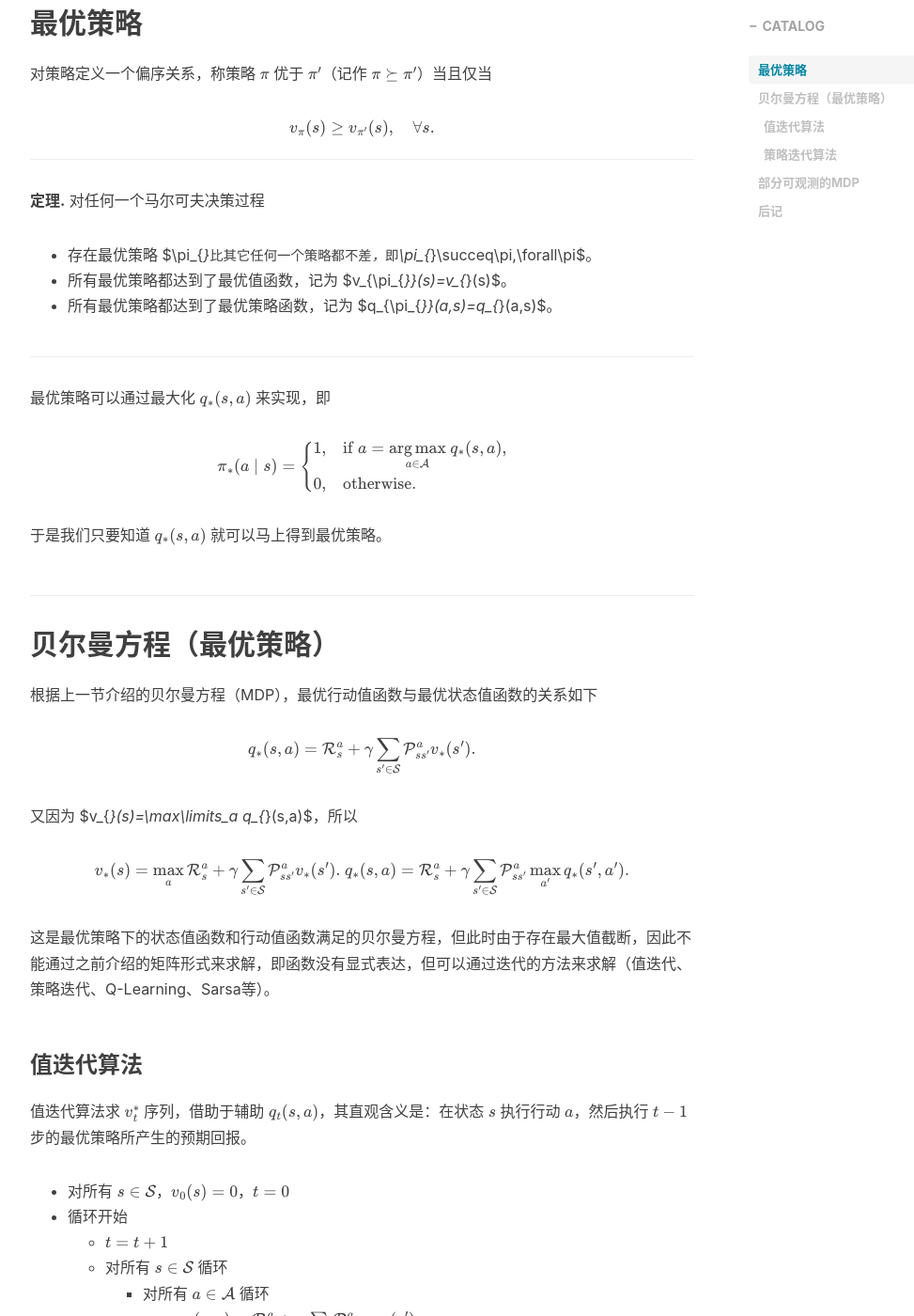
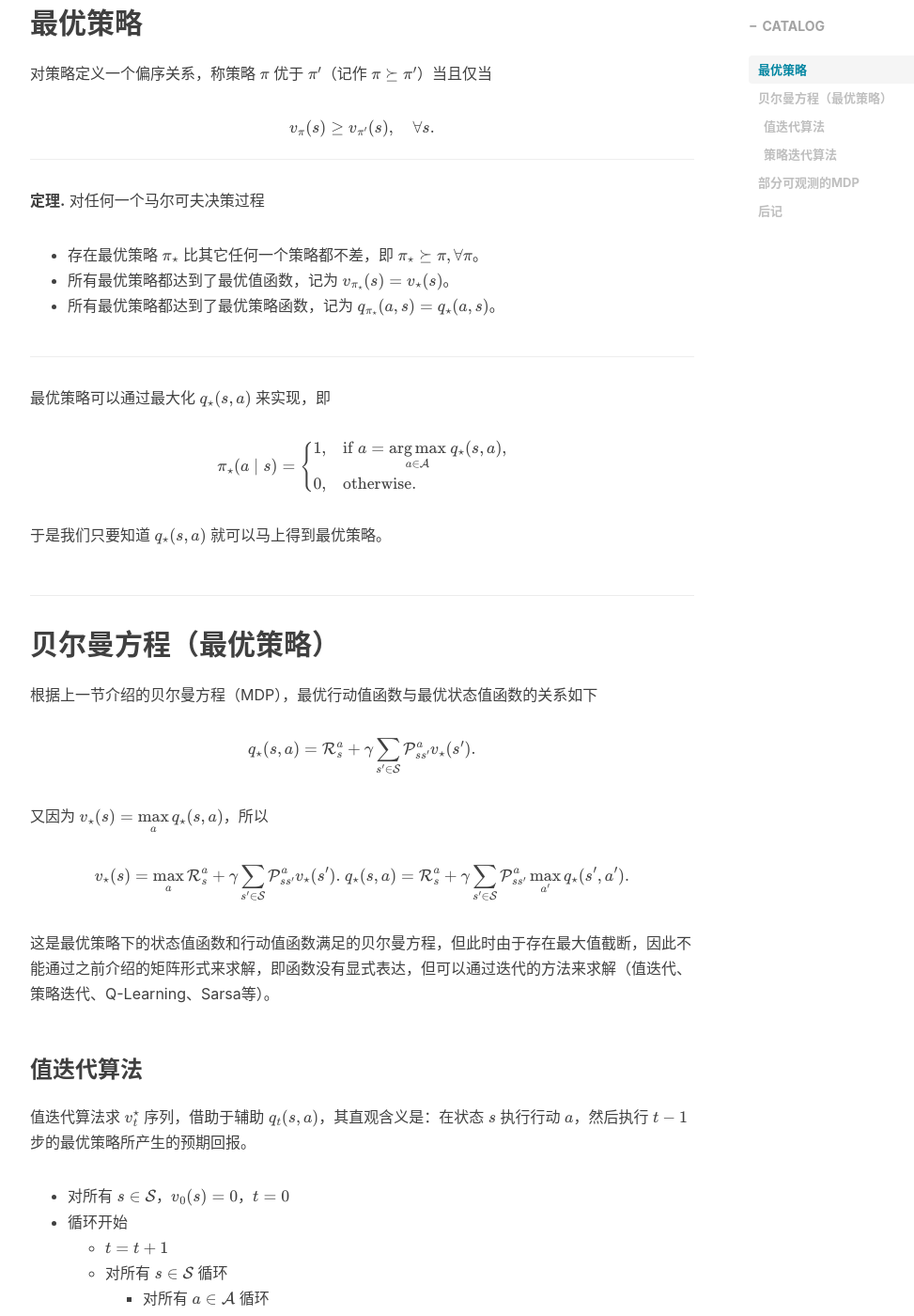
Before and after one commit to kausiujik/kausiujik.github.io, a Jekyll site: the page built from _posts/2022-09-21-RL_Lec2.2.md, in a window 1280 px wide and 1400 px high, scrolled down 513 px. Shown: the whole window at 94% size, without its empty margins (233-1206 px from the left). Built offline with Jekyll 4.4.1, drawn with Linux system fonts in a browser that asks for light colours; nearby versions of some CDN libraries; formulas are drawn with MathJax 3; comment, search, counter and statistics services are not loaded; some of the changed text lies outside the part shown.

Commit message:
Update 2022-09-21-RL_Lec2.2.md

```diff
--- a/_posts/2022-09-21-RL_Lec2.2.md
+++ b/_posts/2022-09-21-RL_Lec2.2.md
@@ -19,41 +19,41 @@ $v_\pi(s)\geq v_{\pi'}(s),\quad\forall s.$
 ---
 **定理.** 对任何一个马尔可夫决策过程
 
-- 存在最优策略 $\pi_{*}$ 比其它任何一个策略都不差，即 $\pi_{*}\succeq\pi,\forall\pi$。
-- 所有最优策略都达到了最优值函数，记为 $v_{\pi_{*}}(s)=v_{*}(s)$。
-- 所有最优策略都达到了最优策略函数，记为 $q_{\pi_{*}}(a,s)=q_{*}(a,s)$。
+- 存在最优策略 $\pi_{\star}$ 比其它任何一个策略都不差，即 $\pi_{\star}\succeq\pi,\forall\pi$。
+- 所有最优策略都达到了最优值函数，记为 $v_{\pi_{\star}}(s)=v_{\star}(s)$。
+- 所有最优策略都达到了最优策略函数，记为 $q_{\pi_{\star}}(a,s)=q_{\star}(a,s)$。
 
 ---
 
-最优策略可以通过最大化 $q_{*}(s,a)$ 来实现，即
+最优策略可以通过最大化 $q_{\star}(s,a)$ 来实现，即
 <center>
-$\pi_{*}(a\mid s)=\left\{\begin{array}{ll}
-1, & \text{if}~a=\underset{a\in\mathcal A}{\arg\max}~q_{*}(s,a),\\
+$\pi_{\star}(a\mid s)=\left\{\begin{array}{ll}
+1, & \text{if}~a=\underset{a\in\mathcal A}{\arg\max}~q_{\star}(s,a),\\
 0, & \text{otherwise}.
 \end{array}\right.$
 </center>
 
-于是我们只要知道 $q_{*}(s,a)$ 就可以马上得到最优策略。
+于是我们只要知道 $q_{\star}(s,a)$ 就可以马上得到最优策略。
 
 ## 贝尔曼方程（最优策略）
 
 根据上一节介绍的贝尔曼方程（MDP），最优行动值函数与最优状态值函数的关系如下
 <center>
-$\displaystyle q_{*}(s,a)=\mathcal R_s^a+\gamma\sum_{s'\in\mathcal S}\mathcal P_{ss'}^av_{*}(s').$
+$\displaystyle q_{\star}(s,a)=\mathcal R_s^a+\gamma\sum_{s'\in\mathcal S}\mathcal P_{ss'}^av_{\star}(s').$
 </center>
 
-又因为 $v_{*}(s)=\max\limits_a q_{*}(s,a)$，所以
+又因为 $v_{\star}(s)=\max\limits_a q_{\star}(s,a)$，所以
 <center>
-$\displaystyle v_{*}(s)=\max_a\mathcal R_s^a+\gamma\sum_{s'\in\mathcal S}\mathcal P_{ss'}^av_{*}(s').$
+$\displaystyle v_{\star}(s)=\max_a\mathcal R_s^a+\gamma\sum_{s'\in\mathcal S}\mathcal P_{ss'}^av_{\star}(s').$
 
-$\displaystyle q_{*}(s,a)=\mathcal R_s^a+\gamma\sum_{s'\in\mathcal S}\mathcal P_{ss'}^a\max_{a'}q_{*}(s',a').$
+$\displaystyle q_{\star}(s,a)=\mathcal R_s^a+\gamma\sum_{s'\in\mathcal S}\mathcal P_{ss'}^a\max_{a'}q_{\star}(s',a').$
 </center>
 
 这是最优策略下的状态值函数和行动值函数满足的贝尔曼方程，但此时由于存在最大值截断，因此不能通过之前介绍的矩阵形式来求解，即函数没有显式表达，但可以通过迭代的方法来求解（值迭代、策略迭代、Q-Learning、Sarsa等）。
 
 ### 值迭代算法
 
-值迭代算法求 $v_t^{*}$ 序列，借助于辅助 $q_t(s,a)$，其直观含义是：在状态 $s$ 执行行动 $a$，然后执行 $t-1$ 步的最优策略所产生的预期回报。
+值迭代算法求 $v_t^{\star}$ 序列，借助于辅助 $q_t(s,a)$，其直观含义是：在状态 $s$ 执行行动 $a$，然后执行 $t-1$ 步的最优策略所产生的预期回报。
 
 - 对所有 $s\in\mathcal S$，$v_0(s)=0$，$t=0$
 - 循环开始
@@ -70,7 +70,7 @@ $\displaystyle q_{*}(s,a)=\mathcal R_s^a+\gamma\sum_{s'\in\mathcal S}\mathcal P_
 
 ### 策略迭代算法
 
-策略迭代算法求 $\pi_t^{*}$ 序列，是通过迭代策略实现的。
+策略迭代算法求 $\pi_t^{\star}$ 序列，是通过迭代策略实现的。
 
 - 先给定初始策略 $\pi$，求解线性方程，计算出 $\pi$ 相应的值函数
 
```
